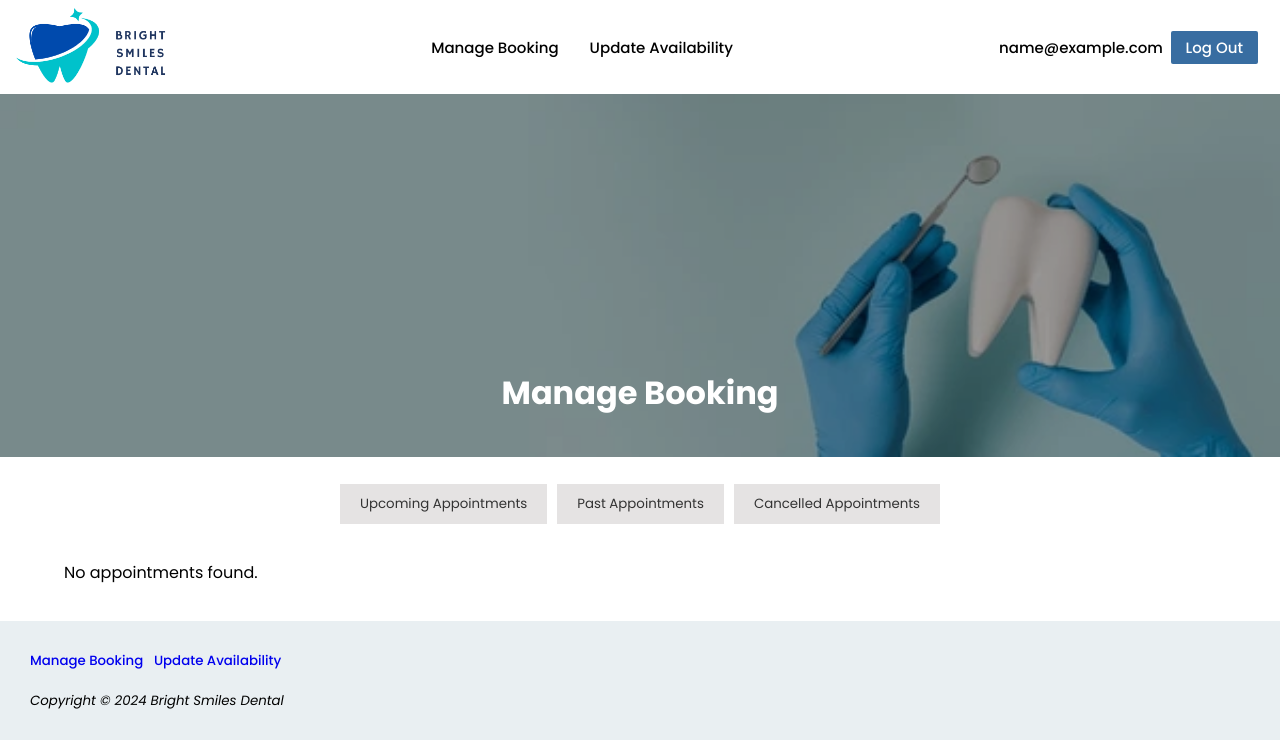
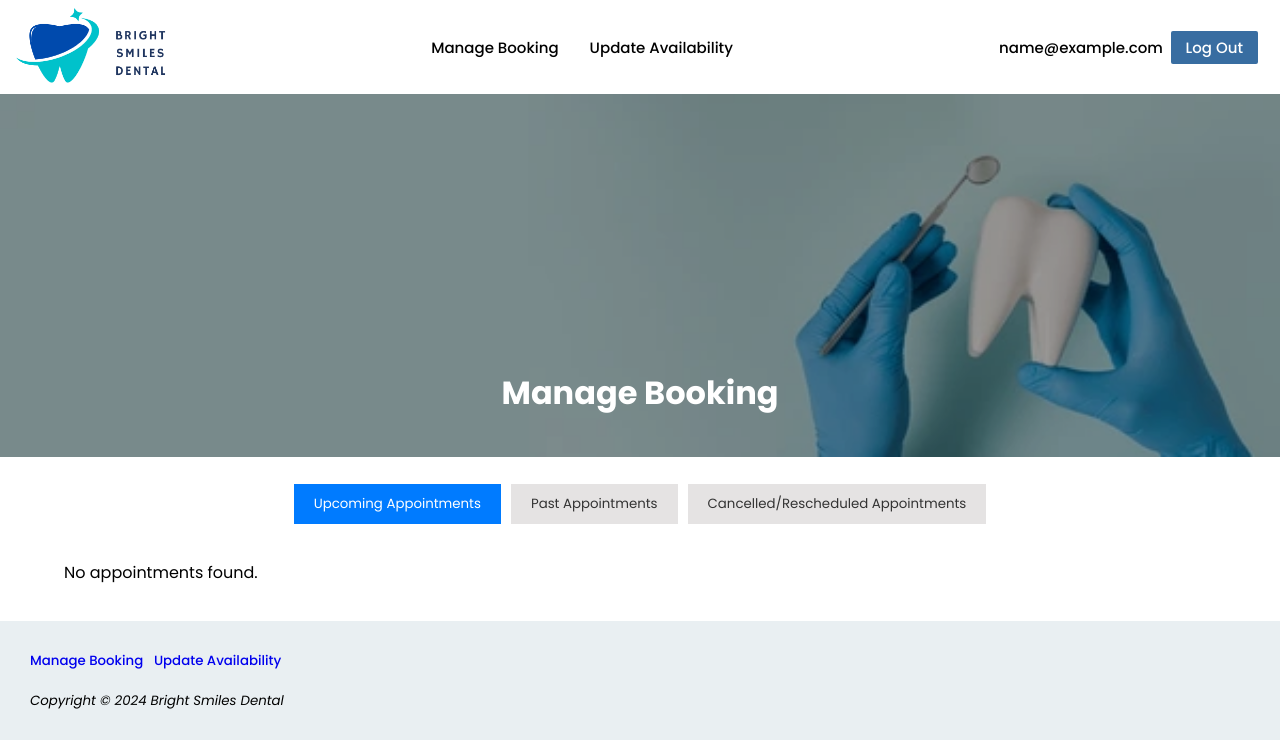
Before and after one commit to Rachealthong/dental-appointment, a PHP site: page /manage_booking_dentist.php in a window 1280 px wide. Shown: the top 740 px of the page. Run offline with PHP 8.4, Linux system fonts and the light colour scheme; the visitor is signed in with stand-in values (Sample User, id 1); data that the repository does not hold is empty.

Commit message:
debug manage booking dentist

```diff
--- a/Dentist Management/manage_booking_dentist.php
+++ b/Dentist Management/manage_booking_dentist.php
@@ -1,3 +1,4 @@
+
 <?php
 include '../dbconnect.php';
 session_start();
@@ -56,9 +57,9 @@ session_start();
 
 
         <div id="tabs">
-            <button class="tablink" onclick="openTab(event, 'upcoming')">Upcoming Appointments</button>
+            <button class="tablink active" onclick="openTab(event, 'upcoming')">Upcoming Appointments</button>
             <button class="tablink" onclick="openTab(event, 'past')">Past Appointments</button>
-            <button class="tablink" onclick="openTab(event, 'cancelled')">Cancelled Appointments</button>
+            <button class="tablink" onclick="openTab(event, 'cancelled')">Cancelled/Rescheduled Appointments</button>
         </div>
 
         <div class="container">
@@ -130,6 +131,7 @@ session_start();
         .then(response => response.text())
         .then(data => document.getElementById('footer').innerHTML = data);
 
+    // Search filter functionality
     document.querySelectorAll('.search-input').forEach(input => {
         input.addEventListener('keyup', function() {
             const filter = this.value.toLowerCase();
@@ -168,8 +170,10 @@ session_start();
         event.currentTarget.classList.add('active');
     }
 
-    // Trigger the change event on page load to apply the default filter
-    document.querySelector('input[name="filter"]:checked').dispatchEvent(new Event('change'));
+    // Set default tab to "Upcoming Appointments" on page load
+    document.addEventListener('DOMContentLoaded', function() {
+        openTab({ currentTarget: document.querySelector('.tablink.active') }, 'upcoming');
+    });
 </script>
 </body>
 </html>
```
Lines whose indentation alone changed are shown as unchanged.
